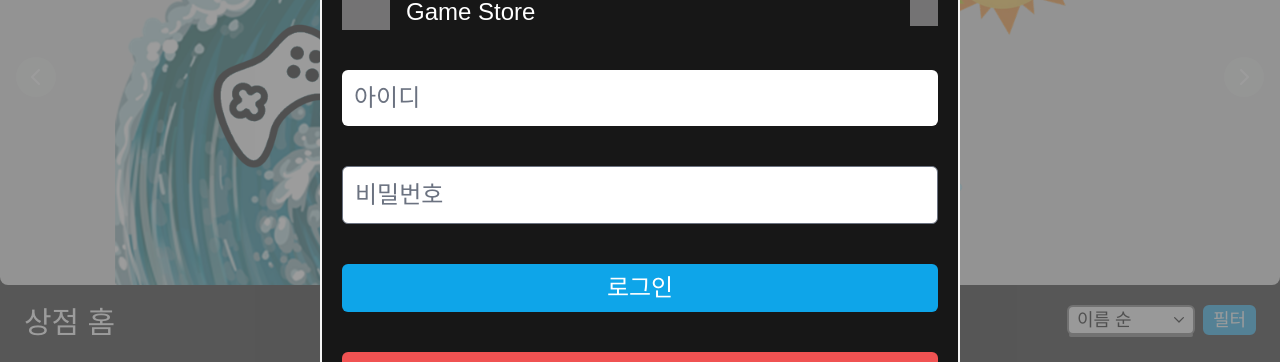
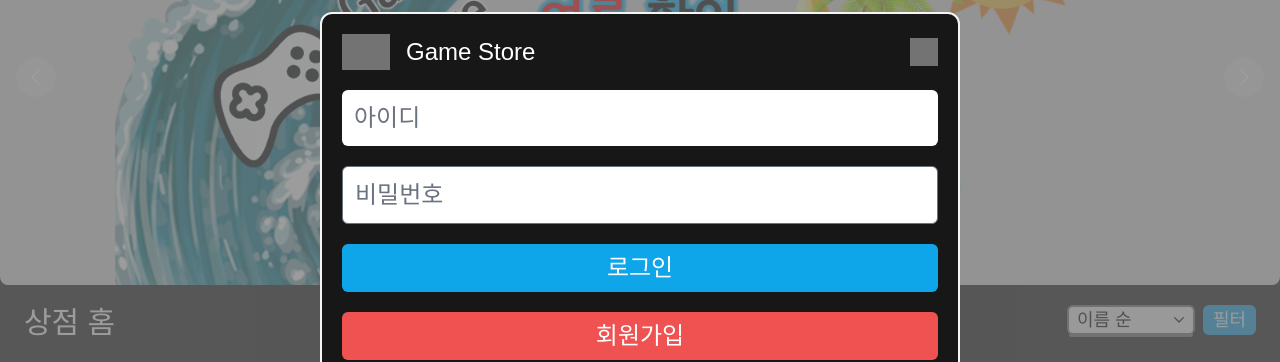
Before and after one commit to wnalsals123/GameStore_TypeScript, a React (Create React App) app in the folder gamestore/: page /login in a window 1280 px wide. Shown: the part 203-565 px from the top of the page. Built offline with nearby package versions, Linux system fonts and the light colour scheme; grey boxes are pictures that could not be loaded.

Commit message:
로그인 창 css 수정, 결제 페이지 접근제어

```diff
--- a/gamestore/src/page/Login.tsx
+++ b/gamestore/src/page/Login.tsx
@@ -61,7 +61,7 @@ const Login = () => {
 
               <div className="flex flex-col text-base text-white sm:text-2xl">
 
-                <div className="relative flex items-center justify-between m-3 mb-0 xsm:m-5">
+                <div className="relative flex items-center justify-between m-3 !mb-0 xsm:m-5">
                   <div className="flex items-center">
                     <img className="w-10 md:w-12 filter-white" src="https://cdn-icons-png.flaticon.com/512/686/686589.png" alt="logo"></img>
                     <span className="pl-4 leading-none">Game Store</span>
@@ -69,9 +69,9 @@ const Login = () => {
                   <button className="w-6 h-6 bg-no-repeat bg-cover sm:w-7 sm:h-7 bg-close-btn filter-white" onClick={() => { toBack(navigate) }}></button>
                 </div>
 
-                <input className="p-3 m-3 mb-0 text-black rounded-md xsm:m-5" onKeyUp={enterLogin} placeholder="아이디" id='id' autoComplete="off"></input>
-                <input className="p-3 m-3 mb-0 text-base text-black rounded-md xsm:m-5 sm:text-2xl" onKeyUp={enterLogin} type="password" placeholder="비밀번호" id='password' autoComplete="off"></input>
-                <button className="p-2 m-3 mb-0 rounded-md xsm:m-5 bg-sky-500" onClick={loginRequest}>로그인</button>
+                <input className="p-3 m-3 !mb-0 text-black rounded-md xsm:m-5" onKeyUp={enterLogin} placeholder="아이디" id='id' autoComplete="off"></input>
+                <input className="p-3 m-3 !mb-0 text-base text-black rounded-md xsm:m-5 sm:text-2xl" onKeyUp={enterLogin} type="password" placeholder="비밀번호" id='password' autoComplete="off"></input>
+                <button className="p-2 m-3 !mb-0 rounded-md xsm:m-5 bg-sky-500" onClick={loginRequest}>로그인</button>
                 <button className="p-2 m-3 bg-red-500 rounded-md xsm:m-5" onClick={() => { toSignUp(navigate, location) }}>회원가입</button>
 
               </div>
--- a/gamestore/src/page/Payment.tsx
+++ b/gamestore/src/page/Payment.tsx
@@ -155,9 +155,9 @@ const Payment = () => {
 
   /* 결제수단 확인 */
   const getPaymentMethod = (method: string) => {
-    if(method === 'creditCard') return '신용카드'
-    else if(method === 'easyPay') return '간편결제'
-    else if(method === 'cellPhone') return '휴대폰'
+    if (method === 'creditCard') return '신용카드'
+    else if (method === 'easyPay') return '간편결제'
+    else if (method === 'cellPhone') return '휴대폰'
     else return '결제오류'
   }
 
@@ -170,7 +170,7 @@ const Payment = () => {
 
     // 유저 구매 내역 업데이트
     let purchaseUp = []
-    for(let i = 0; i < paymentItem.length; i++) {
+    for (let i = 0; i < paymentItem.length; i++) {
 
       let temp = {
         주문번호: '00000000',
@@ -187,7 +187,7 @@ const Payment = () => {
 
     // 유저 쿠폰 내역 업데이트
     let couponUp = null
-    coupon === 0 ? couponUp = user.쿠폰 :  couponUp = user.쿠폰.map(item => item.쿠폰명 === (coupon as TCoupon).쿠폰명 ? {...item, 사용: true} : item)
+    coupon === 0 ? couponUp = user.쿠폰 : couponUp = user.쿠폰.map(item => item.쿠폰명 === (coupon as TCoupon).쿠폰명 ? { ...item, 사용: true } : item)
 
     // 유저 포인트 내역 업데이트
     let pointUp = user.point - point
@@ -222,7 +222,12 @@ const Payment = () => {
     navigate(`/${location.search}`)
   }
 
+  const wrongApproach = () => { alert('잘못된 접근입니다!') }
+
   return (
+    <>
+      {user === undefined ? wrongApproach()
+        :
         <div className='fixed top-0 left-0 z-40 w-full h-full'>
           <div className='flex items-center justify-center w-full h-full bg-neutral-500 bg-opacity-70'>
             <div className='relative max-w-screen-lg max-h-[calc(100%-5rem)] w-screen sm:w-[calc(100%-5rem)] bg-neutral-900 rounded-xl overflow-y-auto scrollbar-hide'>
@@ -332,6 +337,8 @@ const Payment = () => {
             </div>
           </div>
         </div>
+      }
+    </>
   );
 }
 
```
Also changed, not shown: 1 other file (tests, documents, lock files or other folders). Lines whose indentation alone changed are shown as unchanged.
